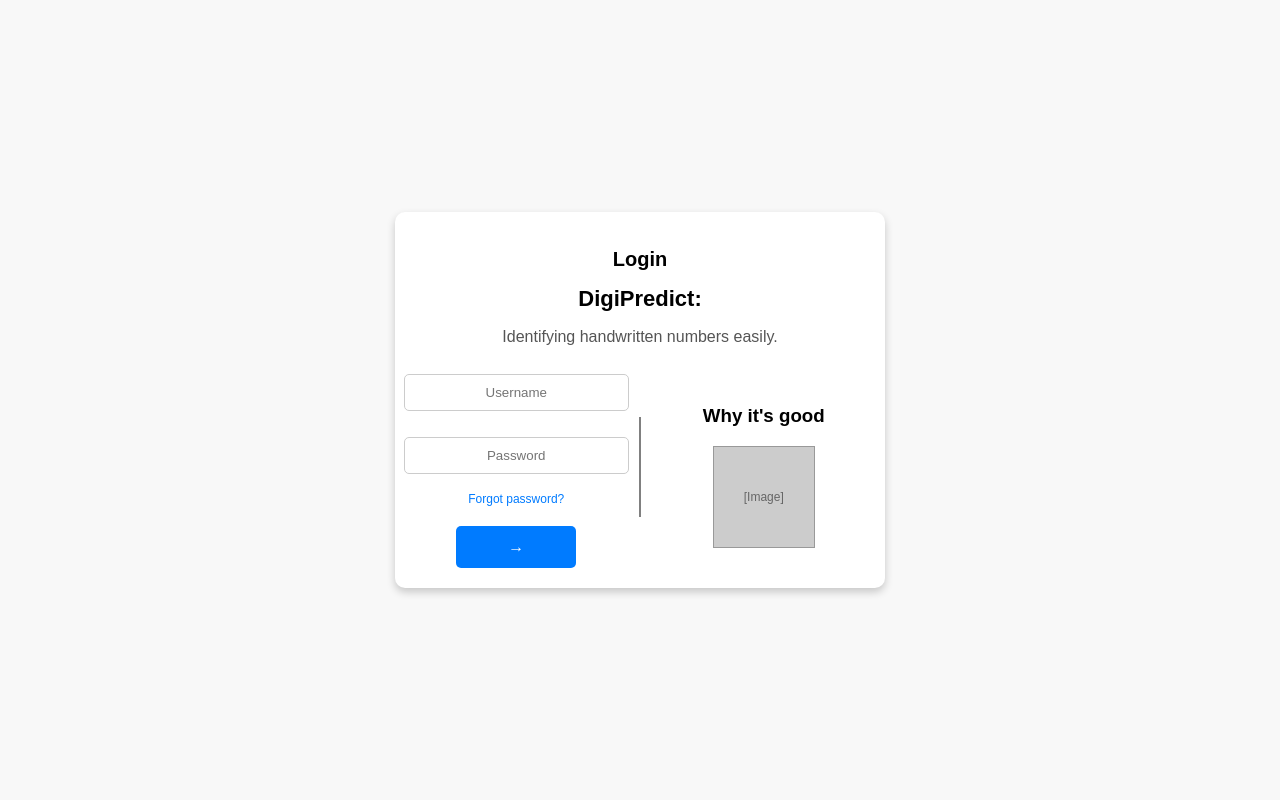
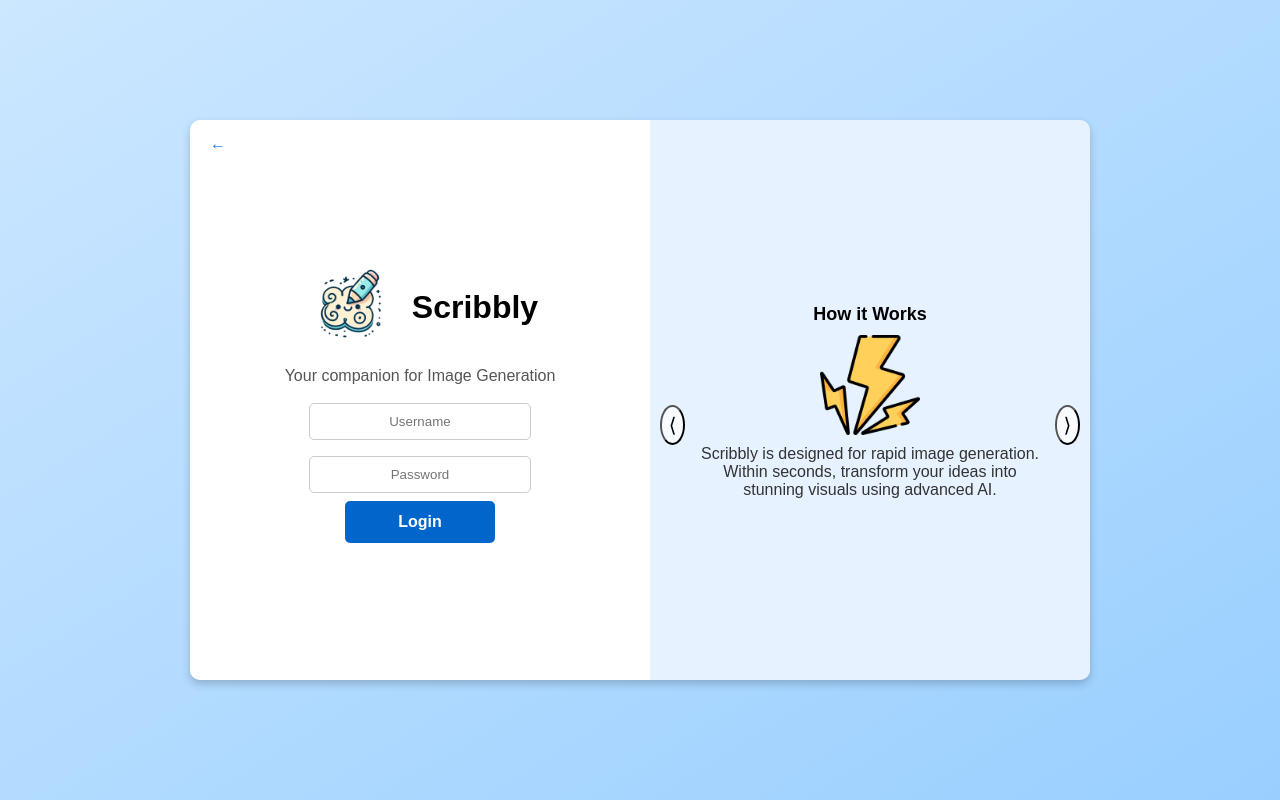
Before and after one commit to Lazyboiss/Devops_CA2, a Flask app: page /login in a window 1280 px wide. Run offline with Flask 3, Linux system fonts and the light colour scheme.

Commit message:
Working Home, Login and Register, fully designed.

```diff
--- /dev/null
+++ b/Application/static/carousel.js
@@ -0,0 +1,67 @@
+const images = [
+    {
+        src: "/static/images/homepage_slide1.png",
+        text: "Scribbly is designed for rapid image generation. Within seconds, transform your ideas into stunning visuals using advanced AI."
+    },
+    {
+        src: "/static/images/homepage_slide2.png",
+        text: "Never lose track of your creativity! Scribbly keeps a history of your past generations, allowing you to revisit, refine, and reimagine your artwork anytime."
+    },
+    {
+        src: "/static/images/homepage_slide3.png",
+        text: "Curious about how AI generates images? Scribbly helps you learn fundamental GenAI concepts through an interactive and engaging experience."
+    }
+];
+
+let currentSlide = 0;
+let autoScrollInterval;
+
+/* Function to update the carousel with transition */
+function updateCarousel() {
+    const imageElement = document.getElementById("carousel-image");
+    const textElement = document.getElementById("carousel-text");
+
+    // Add fade-out effect
+    imageElement.style.opacity = "0";
+    textElement.style.opacity = "0";
+
+    setTimeout(() => {
+        imageElement.src = images[currentSlide].src;
+        textElement.innerText = images[currentSlide].text;
+
+        // Add fade-in effect
+        imageElement.style.opacity = "1";
+        textElement.style.opacity = "1";
+    }, 300);
+}
+
+/* Function to go to the previous slide */
+function prevSlide() {
+    currentSlide = (currentSlide === 0) ? images.length - 1 : currentSlide - 1;
+    updateCarousel();
+    resetAutoScroll();
+}
+
+/* Function to go to the next slide */
+function nextSlide() {
+    currentSlide = (currentSlide === images.length - 1) ? 0 : currentSlide + 1;
+    updateCarousel();
+    resetAutoScroll();
+}
+
+/* Function to start auto-scrolling */
+function startAutoScroll() {
+    autoScrollInterval = setInterval(nextSlide, 5000);
+}
+
+/* Function to reset auto-scroll when manually navigating */
+function resetAutoScroll() {
+    clearInterval(autoScrollInterval);
+    startAutoScroll();
+}
+
+/* Start auto-scrolling when the page loads */
+document.addEventListener("DOMContentLoaded", () => {
+    updateCarousel();
+    startAutoScroll();
+});
--- a/Application/static/styles.css
+++ b/Application/static/styles.css
@@ -5,40 +5,124 @@ body {
     justify-content: center;
     align-items: center;
     height: 100vh;
-    background-color: #f8f8f8;
+    background: linear-gradient(to bottom right, #cce7ff, #99cfff); /* Light Blue Gradient */
     margin: 0;
+    opacity: 0;
+    animation: fadeIn 1s ease-in forwards;
 }
 
-/* Main Container */
-.container {
+@keyframes fadeIn {
+    from {
+        opacity: 0;
+    }
+    to {
+        opacity: 1;
+    }
+}
+
+/* Main Container: Two-column layout */
+.main-container {
+    display: flex;
+    align-items: stretch;
+    justify-content: center;
+    width: 80%;
+    max-width: 900px;
+    height: 70%;
+    max-height: 800px;
+    margin: auto;
+    border-radius: 10px;
+    box-shadow: 0 4px 8px rgba(0, 0, 0, 0.2);
+    overflow: hidden;
+}
+
+/* Left Section: Scribbly Content */
+.left-section {
+    flex: 1;
+    display: flex;
+    flex-direction: column;
+    align-items: center;
+    justify-content: center;
+    text-align: center;
+    background: white;
+    padding-top: 20px;
+}
+
+.title-container {
+    display: flex;
+    align-items: center;
+    justify-content: center;
+    gap: 10px;
+}
+
+.logo {
+    width: 100px;
+    height: auto;
+}
+
+.caption {
+    font-size: 16px;
+    color: #555;
+    margin: 10px 0;
+}
+
+/* Buttons */
+.button-group {
+    display: flex;
+    flex-direction: column;
+    gap: 10px;
+    margin-top: 20px;
+}
+
+/* Main Container: Two-column layout */
+.main-container {
+    display: flex;
+    align-items: stretch;
+    justify-content: center;
+    width: 80%;
+    max-width: 900px;
+    height: 70%;
+    max-height: 800px;
+    margin: auto;
+    border-radius: 10px;
+    box-shadow: 0 4px 8px rgba(0, 0, 0, 0.2);
+    overflow: hidden;
+}
+
+/* Left Section: Form and Branding */
+.left-section {
+    flex: 1;
+    display: flex;
+    flex-direction: column;
+    align-items: center;
+    justify-content: center;
+    text-align: center;
     background: white;
     padding: 20px;
-    border-radius: 10px;
-    box-shadow: 0 4px 8px rgba(0, 0, 0, 0.2);
-    text-align: center;
-    width: 450px;
-    max-width: 90%;
+    position: relative;
 }
 
-.btn {
-    background-color: #007bff;
-    color: white;
-    border: none;
-    padding: 12px;
-    cursor: pointer;
-    width: 120px;
-    border-radius: 5px;
-    font-size: 16px;
-    font-weight: bold;
-    text-align: center;
-    transition: background 0.3s ease;
+/* Right Section: Additional Info */
+.right-section {
+    flex: 1;
+    display: flex;
+    flex-direction: column;
+    align-items: center;
+    justify-content: center;
+    background-color: #e6f2ff; /* Light blue background */
 }
 
-.btn:hover {
-    background-color: #0056b3;
+/* Input Fields */
+.input-field {
+    width: 80%;
+    max-width: 200px;
+    padding: 10px;
+    margin: 8px 0;
+    border: 1px solid #ccc;
+    border-radius: 5px;
+    text-align: left;
 }
 
-/* Flash Message Container */
+/* Flash Messages */
 .flash-container {
     width: 100%;
     margin-bottom: 15px;
@@ -53,7 +137,144 @@ body {
     font-weight: bold;
 }
 
-/* Success Message */
+/* Buttons */
+.btn {
+    background-color: #0066cc;
+    color: white;
+    border: none;
+    padding: 12px;
+    cursor: pointer;
+    width: 150px;
+    border-radius: 5px;
+    font-size: 16px;
+    font-weight: bold;
+    text-align: center;
+    transition: background 0.3s ease;
+}
+
+.btn:hover {
+    background-color: #004c99;
+}
+/* Back Button */
+.back-button {
+    position: absolute;
+    top: 10px;
+    left: 10px;
+    text-decoration: none;
+    font-size: 16px;
+    font-weight: bold;
+    color: #007bff;
+    background: none;
+    border: none;
+    cursor: pointer;
+    padding: 5px 10px;
+}
+
+.back-button:hover {
+    text-decoration: underline;
+}
+
+.btn:hover {
+    background-color: #0056b3;
+}
+
+/* Right Section: Carousel */
+.right-section {
+    flex: 1;
+    display: flex;
+    flex-direction: column;
+    align-items: center;
+    justify-content: center;
+    background-color: #e6f2ff; /* Light blue background */
+    padding-left: 10px;
+    padding-right: 10px;
+}
+
+/* Carousel */
+.carousel {
+    display: flex;
+    align-items: center;
+    justify-content: center;
+    gap: 10px;
+}
+
+.carousel-title {
+    font-size: 18px;
+    font-weight: bold;
+    text-align: center;
+    margin-bottom: 10px;
+}
+
+/* Carousel Content */
+.carousel-content {
+    display: flex;
+    flex-direction: column;
+    align-items: center;
+    text-align: center;
+    opacity: 1; /* Ensure default visibility */
+    transition: opacity 0.5s ease-in-out;
+}
+
+.carousel-content.active {
+    opacity: 1;
+}
+
+.carousel img {
+    width: 100px; /* Adjust size if needed */
+    height: 100px;
+    object-fit: cover;
+    border-radius: 10px;
+    opacity: 1; /* Ensure visibility */
+    transition: opacity 0.5s ease-in-out;
+}
+/* Styled Carousel Buttons */
+.carousel-btn {
+    background: rgba(255, 255, 255, 0.7);
+    border-radius: 50%;
+    width: 40px;
+    height: 40px;
+    font-size: 20px;
+    cursor: pointer;
+    transition: opacity 0.3s ease;
+}
+
+.carousel p {
+    font-size: 16px;
+    color: #333;
+    margin-top: 10px;
+    opacity: 1; /* Ensure visibility */
+    transition: opacity 0.5s ease-in-out;
+}
+
+.carousel-btn:hover {
+    opacity: 1;
+}
+
+.input-field {
+    width: 80%;
+    padding: 10px;
+    margin: 8px 0;
+    border: 1px solid #ccc;
+    border-radius: 5px;
+    text-align: center;
+}
+
+/* Flash Messages */
+.flash-container {
+    width: 100%;
+    margin-bottom: 15px;
+}
+
+.flash-message {
+    padding: 12px;
+    border-radius: 5px;
+    font-size: 14px;
+    text-align: center;
+    margin-bottom: 5px;
+    font-weight: bold;
+}
+
+/* Flash Message Types */
 .success {
     background-color: #28a745;
     color: white;
@@ -64,116 +285,28 @@ body {
     color: white;
 }
 
-/* Warning Message */
 .warning {
     background-color: #ffc107;
     color: black;
 }
 
-/* Info Message */
 .info {
     background-color: #17a2b8;
     color: white;
 }
 
-/* Page Titles */
-.page-title {
-    font-size: 20px;
-    font-weight: bold;
-    margin-bottom: 5px;
-}
+/* Responsive Design */
+@media (max-width: 600px) {
+    .main-container {
+        flex-direction: column;
+    }
 
-.main-title {
-    font-size: 22px;
-    font-weight: bold;
-}
-
-.subtitle {
-    color: #555;
-    margin-bottom: 20px;
-}
-
-/* Layout for Content */
-.content {
-    display: flex;
-    justify-content: space-between;
-    align-items: center;
-    margin-top: 20px;
-}
-
-/* Left and Right Sections */
-.left, .right {
-    width: 45%;
-    display: flex;
-    flex-direction: column;
-    align-items: center;
-}
-
-/* Divider */
-.divider {
-    width: 2px;
-    height: 100px;
-    background: gray;
-}
-
-/* Input Fields */
-.input-field {
-    width: 100%;
-    padding: 10px;
-    margin: 8px 0;
-    border: 1px solid #ccc;
-    border-radius: 5px;
-    text-align: center;
-}
-
-/* Forgot Password Link */
-.forgot-password {
-    font-size: 12px;
-    color: #007bff;
-    text-decoration: none;
-    margin-bottom: 10px;
-}
-
-.forgot-password:hover {
-    text-decoration: underline;
-}
-
-/* Buttons Container */
-.left {
-    display: flex;
-    flex-direction: column;
-    align-items: center;
-    gap: 10px; /* Adds spacing between buttons */
-}
-
-/* Image Placeholder */
-.image-placeholder {
-    width: 100px;
-    height: 100px;
-    background: #ccc;
-    display: flex;
-    align-items: center;
-    justify-content: center;
-    font-size: 12px;
-    color: #666;
-    border: 1px solid #999;
-}
-
-/* RESPONSIVENESS */
-@media (max-width: 600px) {
-    .content {
-        flex-direction: column;
+    .button-group {
         align-items: center;
     }
 
-    .divider {
-        width: 80%;
-        height: 2px;
-        margin: 10px 0;
-    }
-
-    .left, .right {
-        width: 100%;
+    .carousel {
+        flex-direction: column;
     }
 
     .btn {
--- a/Application/templates/login.html
+++ b/Application/templates/login.html
@@ -3,15 +3,21 @@
 <head>
     <meta charset="UTF-8">
     <meta name="viewport" content="width=device-width, initial-scale=1.0">
-    <title>Login - DigiPredict</title>
+    <title>Scribbly Login</title>
     <link rel="stylesheet" href="{{ url_for('static', filename='styles.css') }}">
 </head>
 <body>
 
-    <div class="container">
-        <h2 class="page-title">Login</h2>
-        <h1 class="main-title">DigiPredict:</h1>
-        <p class="subtitle">Identifying handwritten numbers easily.</p>
+    <div class="main-container">
+        <!-- Left Section: Login Form -->
+        <div class="left-section">
+            <a href="{{ url_for('landing') }}" class="back-button">←</a>
+
+            <div class="title-container">
+                <img src="{{ url_for('static', filename='images/logo.png') }}" alt="Scribbly Logo" class="logo">
+                <h1>Scribbly</h1>
+            </div>
+            <p class="caption">Your companion for Image Generation</p>
 
             <!-- Flash Messages -->
             {% with messages = get_flashed_messages(with_categories=true) %}
@@ -25,27 +31,30 @@
             {% endwith %}
 
             <form method="POST">
-            <div class="content">
-                <!-- Left Side: Login Form -->
-                <div class="left">
                 <input type="text" name="username" placeholder="Username" required class="input-field">
                 <input type="password" name="password" placeholder="Password" required class="input-field">
-                    <a href="#" class="forgot-password">Forgot password?</a>
-                    <button class="btn">→</button>
+                <!-- Button sticks to the bottom -->
+                <div class="submit-container">
+                    <button type="submit" class="btn">Login</button>
+                </div>
+            </form>
         </div>
 
-                <!-- Divider -->
-                <div class="divider"></div>
-
-                <!-- Right Side: Why It's Good -->
-                <div class="right">
-                    <h3>Why it's good</h3>
-                    <div class="image-placeholder">[Image]</div>
+        <!-- Right Section: Carousel -->
+        <div class="right-section">
+            <h3 class="carousel-title">How it Works</h3>
+            <div class="carousel">
+                <button class="carousel-btn prev" onclick="prevSlide()">⟨</button>
+                <div class="carousel-content">
+                    <img id="carousel-image" src="{{ url_for('static', filename='images/homepage_slide1.png') }}" alt="Feature Image">
+                    <p id="carousel-text">Scribbly is designed for rapid image generation. Within seconds, transform your ideas into stunning visuals using advanced AI.</p>
+                </div>
+                <button class="carousel-btn next" onclick="nextSlide()">⟩</button>
             </div>
         </div>
-        </form>
+    </div>
 
-    </div>
+    <script src="{{ url_for('static', filename='carousel.js') }}"></script>
 
 </body>
 </html>
```
Also changed, not shown: Application/templates/landing.html (+25 -13 lines), Application/templates/register.html (+31 -13 lines), Application/static/images/home_background.jpg (added), Application/static/images/homepage_slide1.png (added), Application/static/images/homepage_slide2.png (added), Application/static/images/homepage_slide3.png (added), Application/static/images/logo.png (added), Application/static/images/model_diagram.png (added). Lines whose indentation alone changed are shown as unchanged.
